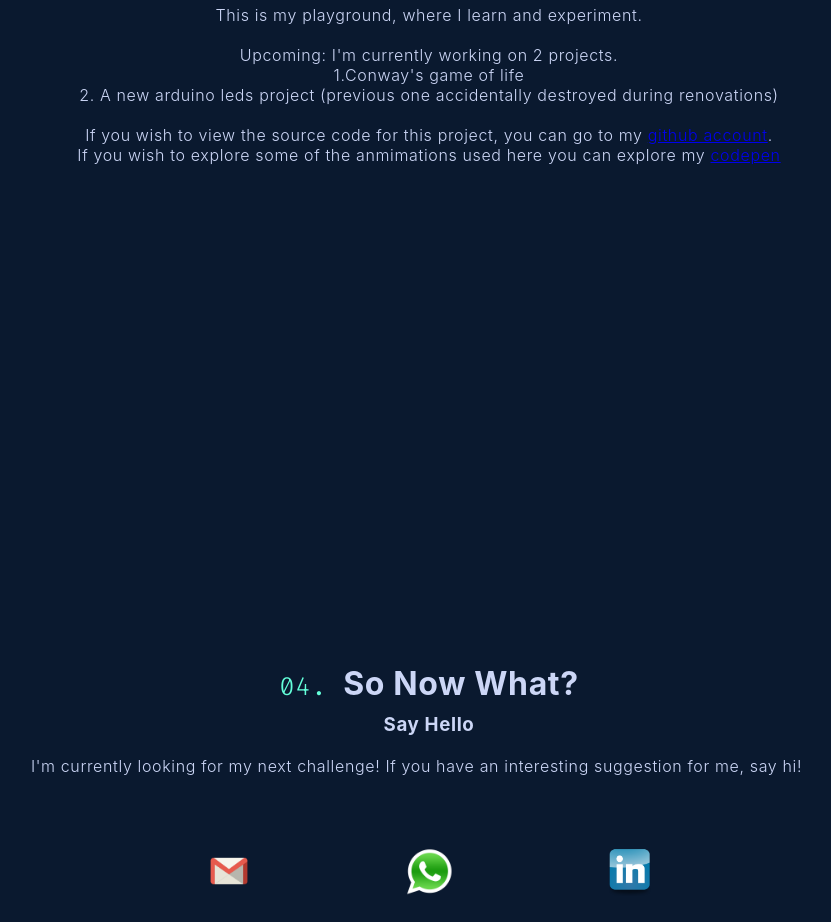
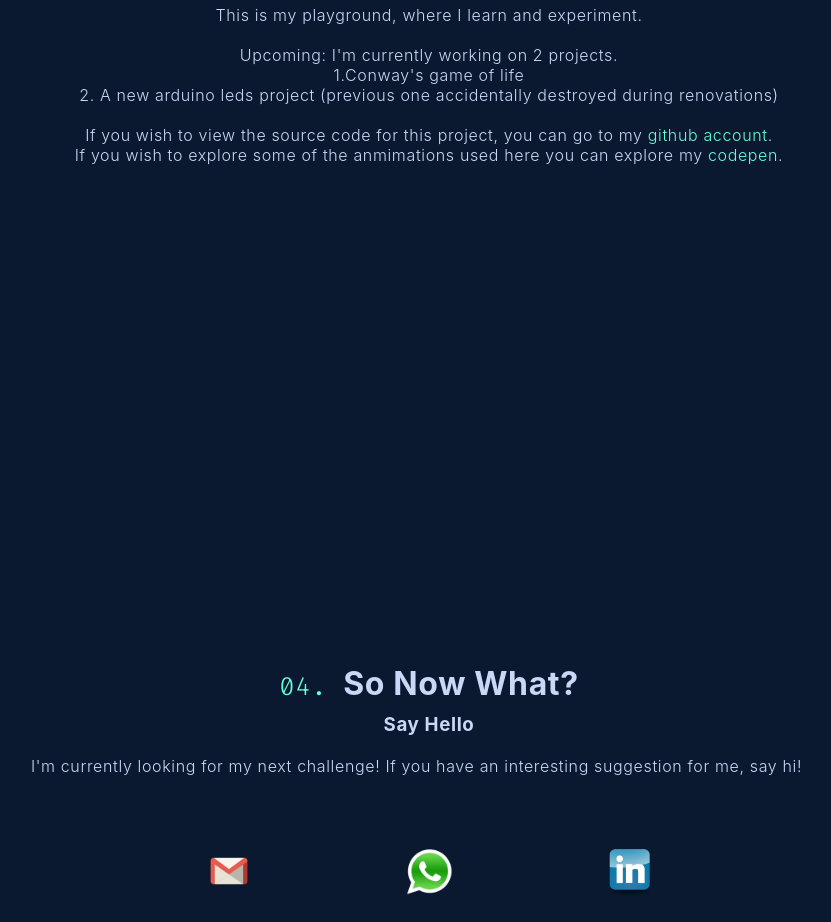
Before and after one commit to dshivrin/Portfolio, a React (Create React App) app: page / in a window 1280 px wide. Shown: the part 2740-3662 px from the top of the page, without its empty margins (211-1042 px from the left). Built offline with nearby package versions, Linux system fonts and the light colour scheme; a web font is replaced by a local one.

Commit message:
app description changes

```diff
--- a/src/Components/AboutThisApp/AboutThisApp.tsx
+++ b/src/Components/AboutThisApp/AboutThisApp.tsx
@@ -31,12 +31,19 @@ const AboutThisApp = () => {
       <br />
       <p>
         If you wish to view the source code for this project, you can go to my{" "}
-        <a href="https://github.com/dshivrin">github account</a>.
+        <a className="link" target="blank" href="https://github.com/dshivrin">
+          github account
+        </a>
+        .
       </p>
       <p>
         {" "}
         If you wish to explore some of the anmimations used here you can explore
-        my <a href="https://codepen.io/dshivrin">codepen</a>
+        my{" "}
+        <a className="link" target="blank" href="https://codepen.io/dshivrin">
+          codepen
+        </a>
+        .
       </p>
     </AboutContainer>
   );
```
